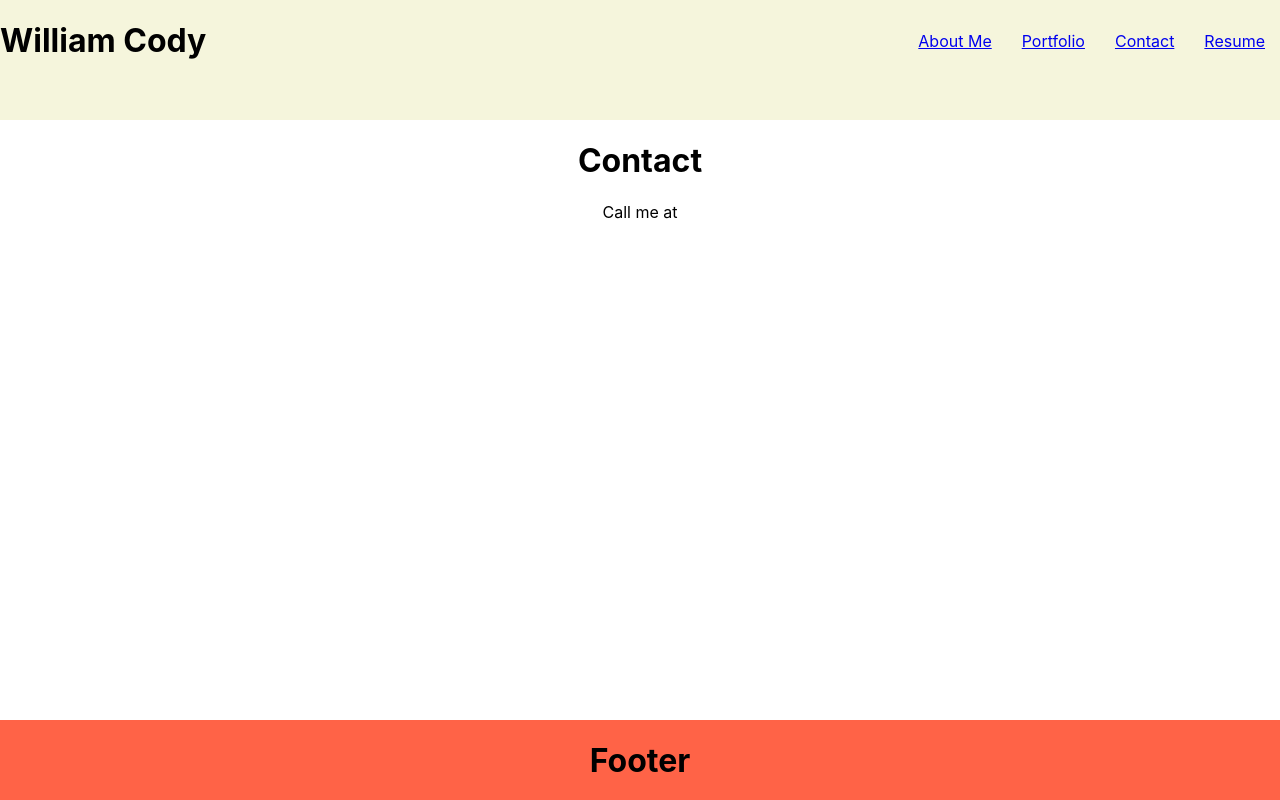
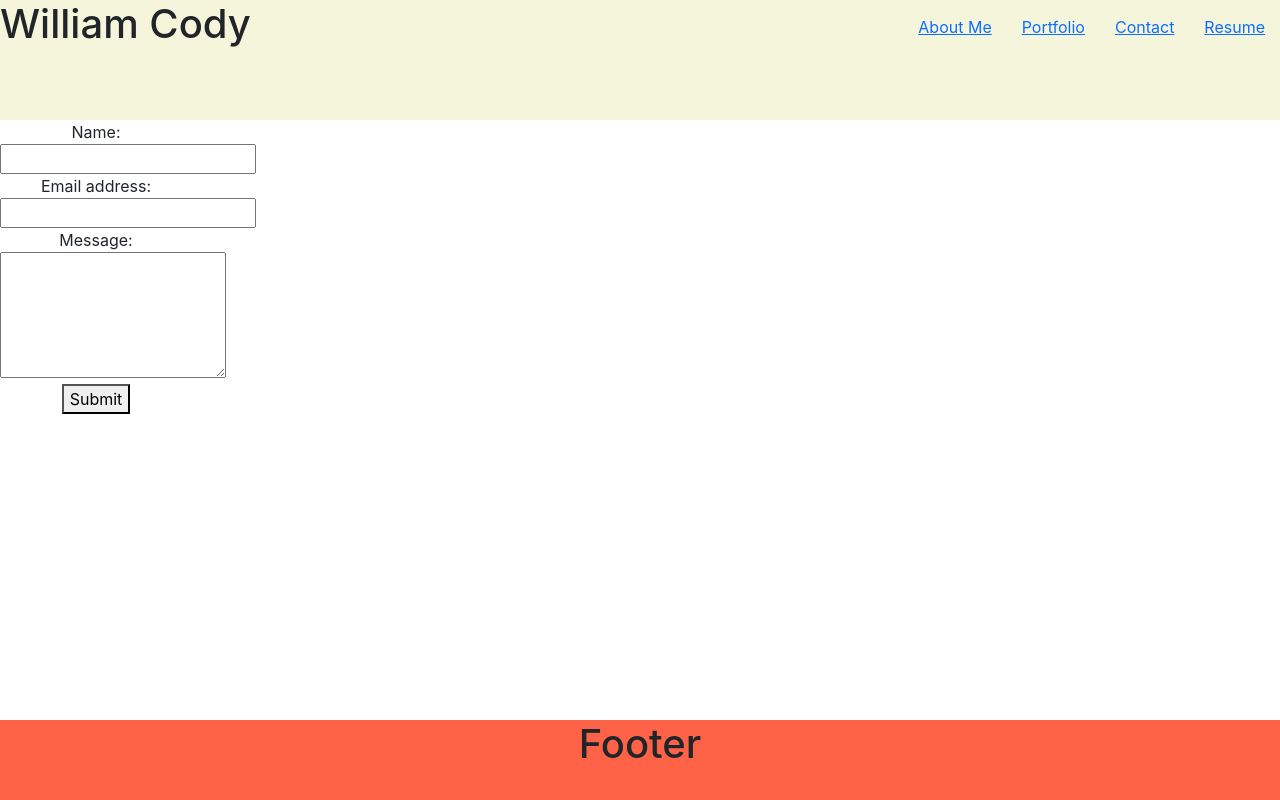
Before and after one commit to BillyC1015/react-portfolio, a React (Create React App) app: page /contact in a window 1280 px wide. Built offline with nearby package versions, Linux system fonts and the light colour scheme.

Commit message:
filled out content

```diff
--- a/public/index.html
+++ b/public/index.html
@@ -14,6 +14,7 @@
       manifest.json provides metadata used when your web app is installed on a
       user's mobile device or desktop. See https://developers.google.com/web/fundamentals/web-app-manifest/
     -->
+    <link rel="stylesheet" href="https://cdn.jsdelivr.net/npm/bootstrap@5.2.3/dist/css/bootstrap.min.css"/>
     <link rel="manifest" href="%PUBLIC_URL%/manifest.json" />
     <!--
       Notice the use of %PUBLIC_URL% in the tags above.
--- a/src/App.css
+++ b/src/App.css
@@ -30,7 +30,10 @@
   height: 10vh;
   width: 100%;
   }
-
-  .contact-info{
-
+.skills{
+  display: flex;
+  justify-content: center;
+}
+  form{
+width: 15%
   }
--- a/src/components/contact.js
+++ b/src/components/contact.js
@@ -1,10 +1,84 @@
+import { useState } from 'react';
+
+import { validateEmail } from '../utils/helpers';
+
 function Contact() {
-    return (
-      <div className="contact">
-        <h1>Contact</h1>
-        <div className="contact-info">Call me at</div>
-      </div>
-    );
-  }
+  const [formState, setFormState] = useState({
+    name: '',
+    email: '',
+    message: '',
+  });
 
-  export default Contact;
+  const [errorMessage, setErrorMessage] = useState('');
+  const { name, email, message } = formState;
+
+  const handleSubmit = (e) => {
+    e.preventDefault();
+    if (!errorMessage) {
+      console.log('Submit Form', formState);
+    }
+  };
+
+  const handleChange = (e) => {
+    if (e.target.name === 'email') {
+      const isValid = validateEmail(e.target.value);
+      if (!isValid) {
+        setErrorMessage('Your email is invalid.');
+      } else {
+        setErrorMessage('');
+      }
+    } else {
+      if (!e.target.value.length) {
+        setErrorMessage(`${e.target.name} is required.`);
+      } else {
+        setErrorMessage('');
+      }
+    }
+    if (!errorMessage) {
+      setFormState({ ...formState, [e.target.name]: e.target.value });
+      console.log('Handle Form', formState);
+    }
+  };
+
+  return (
+    <section>
+      <form id="contact-form" onSubmit={handleSubmit}>
+        <div>
+          <label htmlFor="name">Name:</label>
+          <input
+            type="text"
+            name="name"
+            defaultValue={name}
+            onBlur={handleChange}
+          />
+        </div>
+        <div>
+          <label htmlFor="email">Email address:</label>
+          <input
+            type="email"
+            name="email"
+            defaultValue={email}
+            onBlur={handleChange}
+          />
+        </div>
+        <div>
+          <label htmlFor="message">Message:</label>
+          <textarea
+            name="message"
+            rows="5"
+            defaultValue={message}
+            onBlur={handleChange}
+          />
+        </div>
+        {errorMessage && (
+          <div>
+            <p className="error-text">{errorMessage}</p>
+          </div>
+        )}
+        <button type="submit">Submit</button>
+      </form>
+    </section>
+  );
+}
+
+export default Contact;
--- a/src/components/portfolio.js
+++ b/src/components/portfolio.js
@@ -1,10 +1,33 @@
 import Project from "./project";
 
 function Portfolio() {
+    let projects=[
+        {
+            name: "Project 1",
+            description: "describe here",
+            github: "github url here",
+            url: "url to live site here",
+            image: "path to image here"
+        },
+        {
+            name: "Project 2",
+            description: "describe here",
+            github: "github url here",
+            url: "url to live site here",
+            image: "path to image here"
+        },
+        {
+            name: "Project 3",
+            description: "describe here",
+            github: "github url here",
+            url: "url to live site here",
+            image: "path to image here"
+        },
+    ]
     return (
       <div className="portfolio">
         <h1>Portfolio</h1>
-        <Project></Project>
+        {projects.map(project=>{})}
       </div>
     );
   }
--- a/src/components/project.js
+++ b/src/components/project.js
@@ -1,7 +1,15 @@
-function Project() {
+function Project(props) {
     return (
       <div className="project">
-        <h1>Project</h1>
+        <div className="card" style={{width: "18rem"}}>
+  <img src={props.image} className="card-img-top" alt="..."/>
+  <div className="card-body">
+    <h5 className="card-title">{props.name}</h5>
+    <p className="card-text">{props.description}</p>
+    <a href={props.url} className="btn btn-primary">one for live site</a>
+    <a href={props.github} className="btn btn-primary">one for github, replace # in href with url</a>
+  </div>
+</div>
       </div>
     );
   }
--- a/src/components/resume.js
+++ b/src/components/resume.js
@@ -1,7 +1,36 @@
+import resume from "../img/William_Cody_Updated_Resume.pdf"
+
+
 function Resume() {
     return (
       <div className="resume">
-        <h1>Resume</h1>
+        <section className="my-5">
+      <div className="my-2">
+      <p>
+        Download my <a href={resume} download>Download Resume Here</a>
+        </p>
+        <h3>Front-end Proficiencies</h3>
+        <ul className="skills">
+          <li>HTML</li>
+          <li>CSS</li>
+          <li>JavaScript</li>
+          <li>jQuery</li>
+          <li>responsive design</li>
+          <li>React</li>
+          <li>Bootstrap</li>
+        </ul>
+        <h3>Back-end Proficiencies</h3>
+        <ul className="skills">
+          <li>APIs</li>
+          <li>Node</li>
+          <li>Express</li>
+          <li>MySQL, Sequelize</li>
+          <li>MongoDB, Mongoose</li>
+          <li>REST</li>
+          <li>GraphQL</li>
+        </ul>
+      </div>
+    </section>
       </div>
     );
   }
--- /dev/null
+++ b/src/utils/helpers.js
@@ -0,0 +1,4 @@
+export function validateEmail(email) {
+    var re = /^(([^<>()[\]\\.,;:\s@"]+(\.[^<>()[\]\\.,;:\s@"]+)*)|(".+"))@((\[[0-9]{1,3}\.[0-9]{1,3}\.[0-9]{1,3}\.[0-9]{1,3}\])|(([a-zA-Z\-0-9]+\.)+[a-zA-Z]{2,}))$/;
+    return re.test(String(email).toLowerCase());
+  }
```
Also changed, not shown: 1 other file (tests, documents, lock files or other folders).
